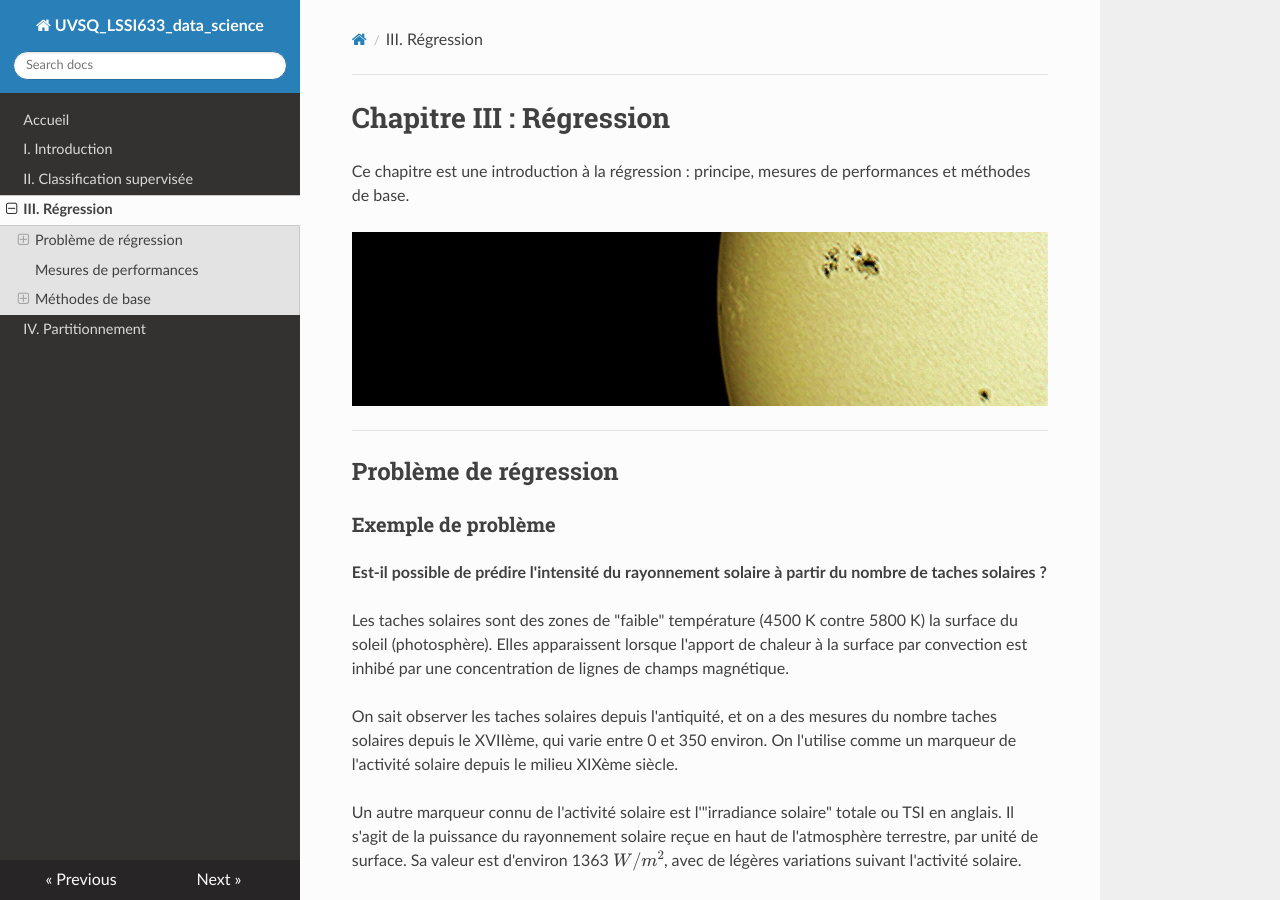
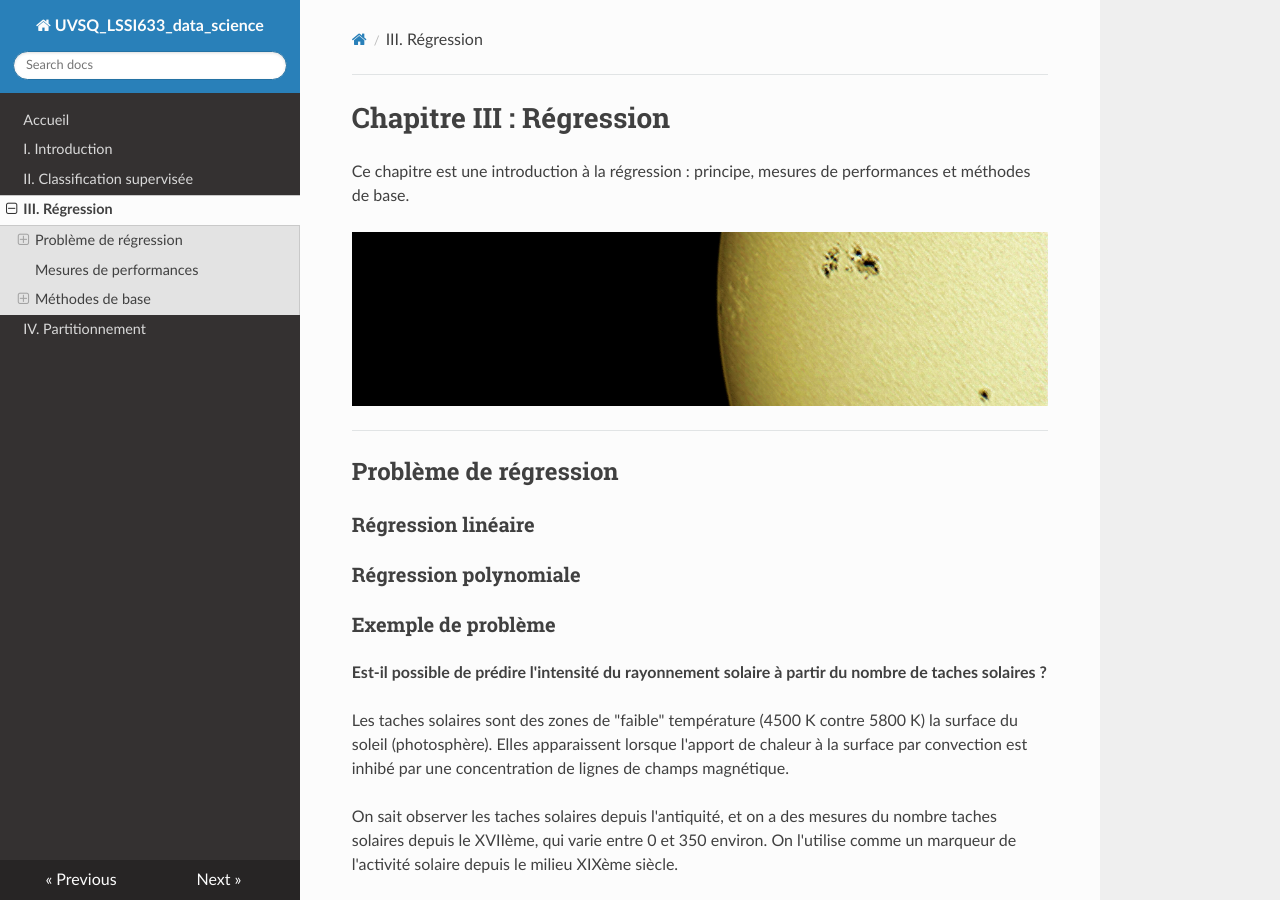
Before and after one commit to NicOudart/UVSQ_LSSI633_data_science, an MkDocs documentation site: the page built from docs/Chap3_Regression.md, in a window 1280 px wide and 900 px high. Built offline with MkDocs 1.6.1, drawn with Linux system fonts in a browser that asks for light colours; nearby versions of some CDN libraries; some of the changed text lies outside the part shown.

Commit message:
-Progress on Chapter 3.

```diff
--- a/docs/Chap3_Regression.md
+++ b/docs/Chap3_Regression.md
@@ -7,6 +7,10 @@ Ce chapitre est une introduction à la régression : principe, mesures de perfor
 ---
 
 ## Problème de régression
+
+### Régression linéaire
+
+### Régression polynomiale
 
 ### Exemple de problème
 
```
Also changed, not shown: other parts of docs/Chap3_Regression.md (+1 -1 lines).
